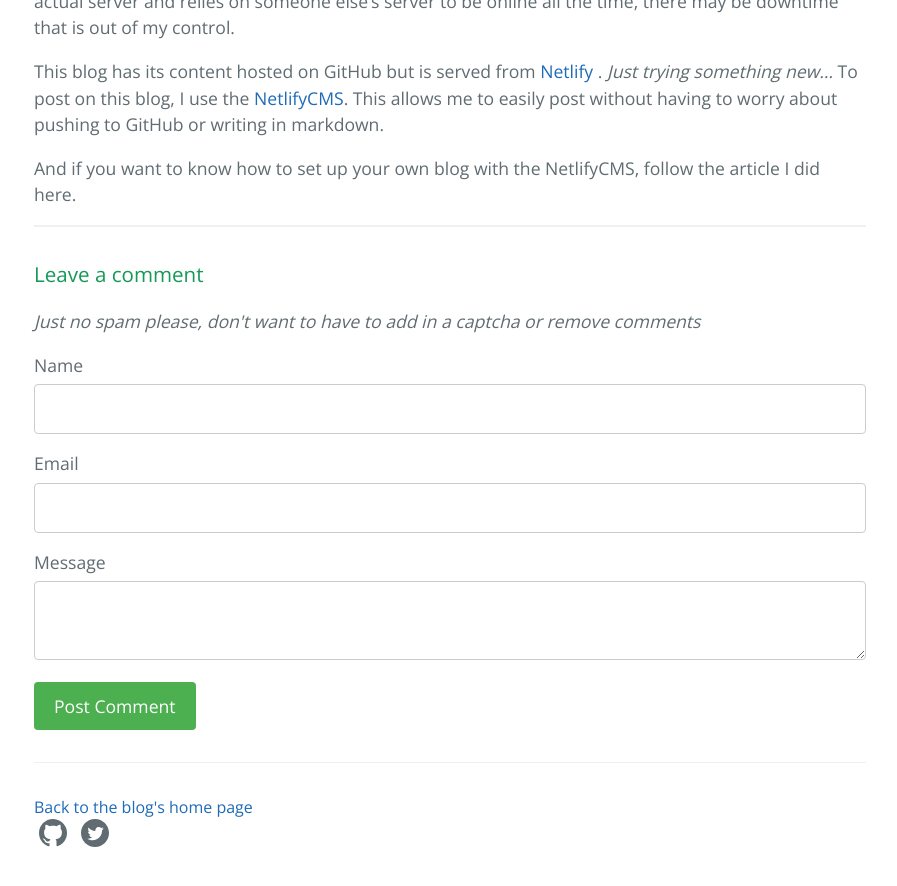
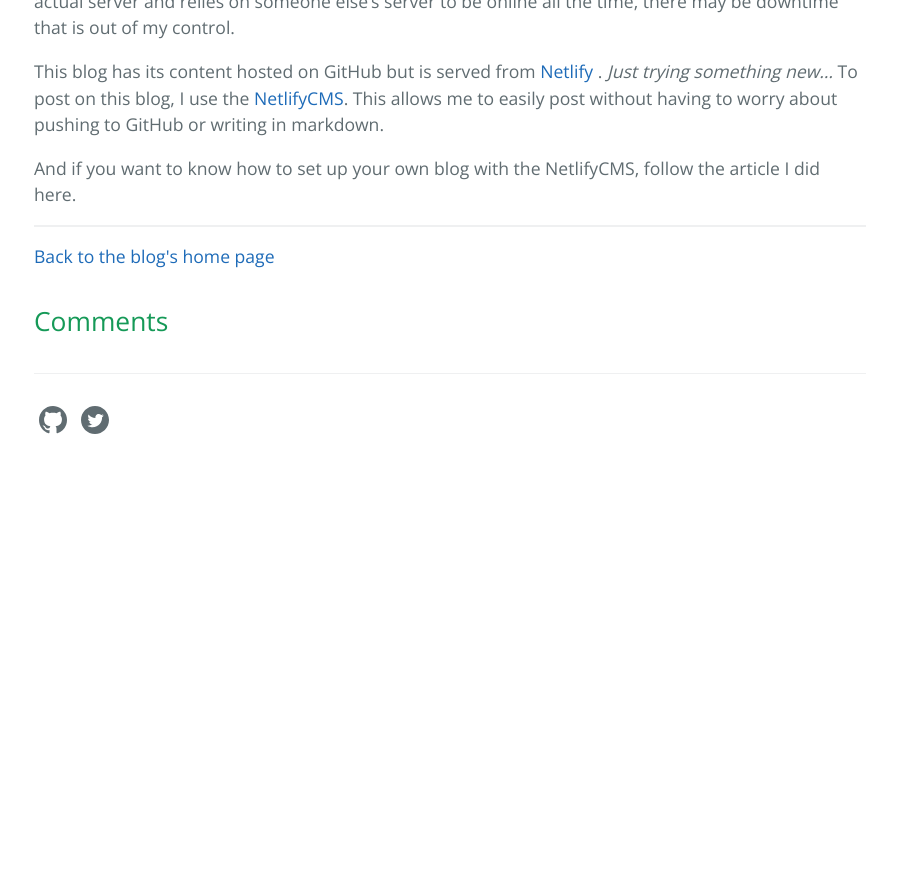
Before and after one commit to TrueWinter/blog, a Jekyll site: the page built from _posts/2017-09-09-first-post.md, in a window 1280 px wide and 900 px high, scrolled down 826 px. Shown: the top 886 px of the window, without its empty margins (190-1087 px from the left). Built offline with Jekyll 4.4.1, drawn with Linux system fonts in a browser that asks for light colours; nearby versions of some CDN libraries; comment, search, counter and statistics services are not loaded; the repository's description, which GitHub fills in, is left out; after the commit the page ends 1314 px from its top, so only the background shows below that.

Commit message:
Removed custom comment code, added Disqus

```diff
--- a/_layouts/default.html
+++ b/_layouts/default.html
@@ -79,7 +79,7 @@
       {{ content }}
 
       <footer class="site-footer">
-	<a href="/">Back to the blog's home page</a><br>
+
         <!-- SVG icons from https://iconmonstr.com -->
 
         <!-- Github icon -->
@@ -129,10 +129,10 @@
       </script>
     {% endif %}
 
-<script src="https://cdn.firebase.com/js/client/2.2.1/firebase.js"></script>
+<!--<script src="https://cdn.firebase.com/js/client/2.2.1/firebase.js"></script>
 <script src="https://ajax.googleapis.com/ajax/libs/jquery/1.11.3/jquery.min.js"></script>
 <script src="https://momentjs.com/downloads/moment.js"></script>
 <script src="https://cdnjs.cloudflare.com/ajax/libs/blueimp-md5/2.1.0/js/md5.js"></script>
-<script src="/js/blog.js"></script>
+<script src="/js/blog.js"></script>-->
   </body>
 </html>
--- a/_layouts/post.html
+++ b/_layouts/post.html
@@ -73,24 +73,29 @@
   <div itemprop="articleBody">
     {{ content }}
 <hr>
-<div class="comments"></div>
-<h3>Leave a comment</h3>
-<p><i>Just no spam please, don't want to have to add in a captcha or remove comments</i></p>
+	<a href="/">Back to the blog's home page</a><br>
+<h2>Comments</h2>
+<div id="disqus_thread"></div>
+<script>
 
-<div id="jsresponse" class="error"></div>
-<form id="comment">
-
-  <label for="name">Name</label>
-  <input type="text" id="name">
-
-  <label for="email">Email</label>
-  <input type="text" id="email">
-
-  <label for="message">Message</label>
-  <textarea id="message"></textarea>
-
-  <input type="button" id="submitbtn" class="submit-button" value="Post Comment">
-</form>
+/**
+*  RECOMMENDED CONFIGURATION VARIABLES: EDIT AND UNCOMMENT THE SECTION BELOW TO INSERT DYNAMIC VALUES FROM YOUR PLATFORM OR CMS.
+*  LEARN WHY DEFINING THESE VARIABLES IS IMPORTANT: https://disqus.com/admin/universalcode/#configuration-variables*/
+/*
+var disqus_config = function () {
+this.page.url = PAGE_URL;  // Replace PAGE_URL with your page's canonical URL variable
+this.page.identifier = PAGE_IDENTIFIER; // Replace PAGE_IDENTIFIER with your page's unique identifier variable
+};
+*/
+(function() { // DON'T EDIT BELOW THIS LINE
+var d = document, s = d.createElement('script');
+s.src = 'https://ndt3-blog.disqus.com/embed.js';
+s.setAttribute('data-timestamp', +new Date());
+(d.head || d.body).appendChild(s);
+})();
+</script>
+<noscript>Please enable JavaScript to view the <a href="https://disqus.com/?ref_noscript">comments powered by Disqus.</a></noscript>
+        <script id="dsq-count-scr" src="//ndt3-blog.disqus.com/count.js" async></script>
   </div>
 
   {% if site.disqus.shortname %}
```
Also changed, not shown: 4 other files.
